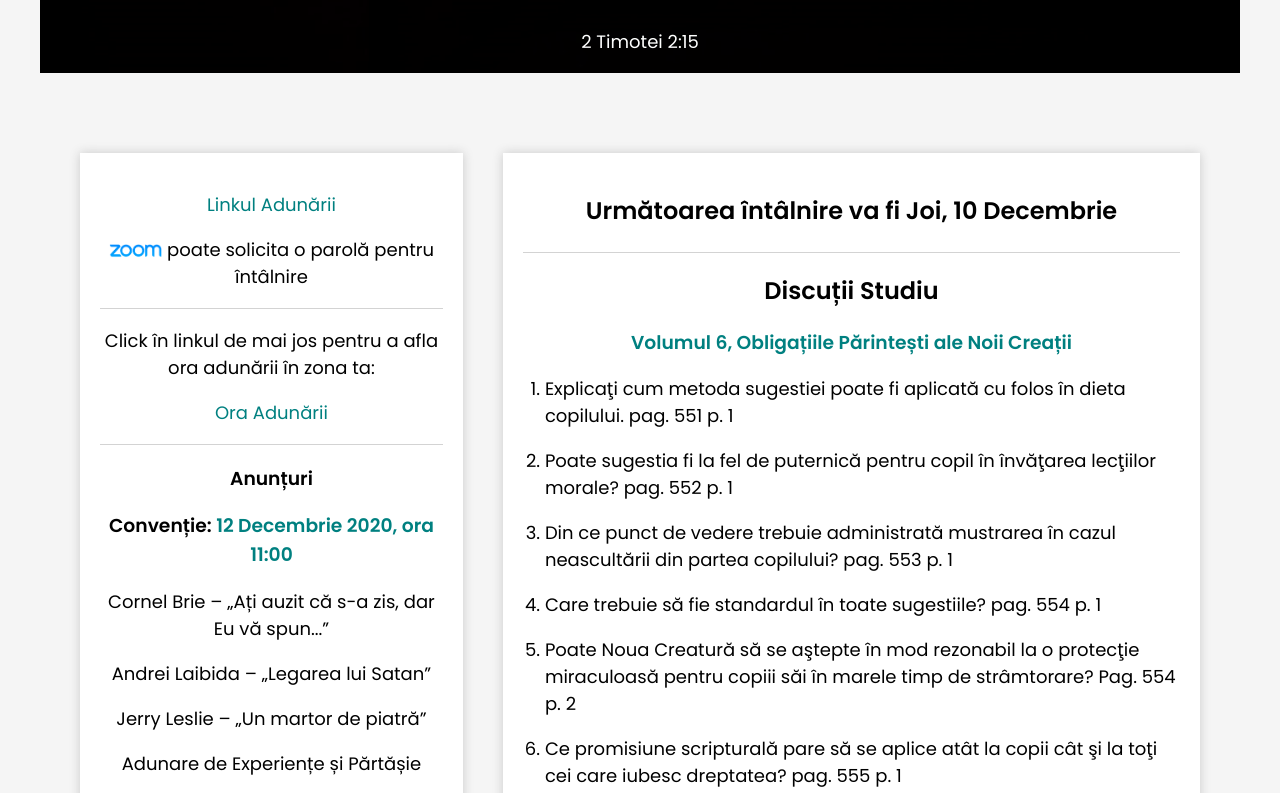
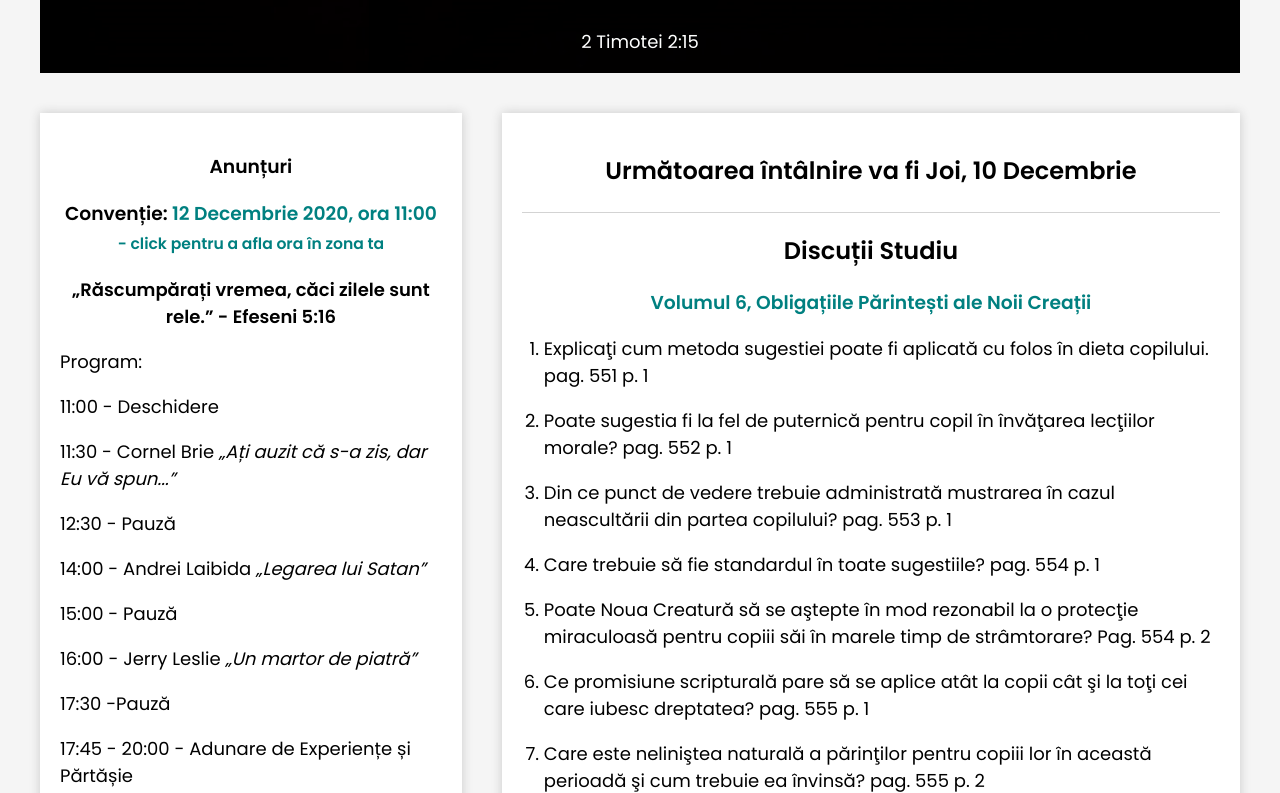
Before and after one commit to adunarea-tinerilor/stb-adt, a React (Create React App) app: page /#/ in a window 1280 px wide. Shown: the part 407-1200 px from the top of the page. Built offline with nearby package versions, Linux system fonts and the light colour scheme.

Commit message:
styles changes

```diff
--- a/src/App.js
+++ b/src/App.js
@@ -51,8 +51,18 @@ export default class App extends React.Component {
       ],
 
       // ANNOUNCEMENTS:
-      announcement: "<h3>Anunțuri</h3><h3>Convenție: <a href='https://www.timeanddate.com/worldclock/fixedtime.html?msg=Conven%C8%9Bie+12+Decembrie+2020&iso=20201212T11&p1=2210' rel='noopener noreferrer' target='_blank'>12 Decembrie 2020, ora 11:00</a></h3>" +
-        "<p>Cornel Brie – „Ați auzit că s-a zis, dar Eu vă spun...”</p><p>Andrei Laibida – „Legarea lui Satan”</p><p>Jerry Leslie – „Un martor de piatră”</p><p>Adunare de Experiențe și Părtășie</p>",
+      announcement: "<h3>Anunțuri</h3><h3>Convenție: <a href='https://www.timeanddate.com/worldclock/fixedtime.html?msg=Conven%C8%9Bie+12+Decembrie+2020&iso=20201212T11&p1=2210' rel='noopener noreferrer' target='_blank'>12 Decembrie 2020, ora 11:00 <small>- click pentru a afla ora în zona ta</small></a></h3>" +
+        "<p><strong>„Răscumpărați vremea, căci zilele sunt rele.” - Efeseni 5:16</strong></p>" +
+        "<div style='text-align: left'>" +
+        "<p>Program:</p>" +
+        "<p>11:00 - Deschidere</p>" +
+        "<p>11:30 - Cornel Brie <i>„Ați auzit că s-a zis, dar Eu vă spun...”</i></p>" +
+        "<p>12:30 - Pauză</p>" +
+        "<p>14:00 - Andrei Laibida <i>„Legarea lui Satan”</i></p>" +
+        "<p>15:00 - Pauză</p>" +
+        "<p>16:00 - Jerry Leslie <i>„Un martor de piatră”</i></p>" +
+        "<p>17:30 -Pauză</p>" +
+        "<p>17:45 - 20:00 - Adunare de Experiențe și Părtășie</p></div>",
 
       // note: "Adunare pentru Copii - Sâmbătă, 10 Octombrie - ",
       // noteLinkTxt: "vezi ora",
--- a/src/index.css
+++ b/src/index.css
@@ -1,5 +1,4 @@
 /* Global styles */
-/* Small Up */
 * {
   box-sizing: border-box;
 }
--- a/src/partials/Intro.js
+++ b/src/partials/Intro.js
@@ -2,61 +2,70 @@ import React from 'react';
 import styled from 'styled-components';
 
 //MEDIA
-import ZoomLogo from "../img/zoom-logo.png"
+// import ZoomLogo from "../img/zoom-logo.png"
 // import downloadFile from "file source"
 
 export default function Intro(props) {
 
   return (
     <IntroContainer>
+      <div>
+        <IntroCardContainer className="component">
+          {props.announcement && <div>
+            <div dangerouslySetInnerHTML={{__html: `${props.announcement}`}}></div>
+          </div>}
+        </IntroCardContainer>
         <IntroCardContainer className="component">
           <p><a href={props.zoomLink} rel="noopener noreferrer" target="_blank"> Linkul Adunării</a></p>
-        <LinkMeeting><img src={ZoomLogo} alt="Zoom Logo"/> poate solicita o parolă pentru întâlnire</LinkMeeting>
+          <LinkMeeting>Zoom poate solicita o parolă pentru întâlnire</LinkMeeting>
           <hr/>
           <p>Click în linkul de mai jos pentru a afla ora adunării în zona ta:</p>
-        <p><a href={props.meetingHour} rel="noopener noreferrer" target="_blank">Ora Adunării</a></p>
-
+          <p><a href={props.meetingHour} rel="noopener noreferrer" target="_blank">Ora Adunării de Joi</a></p>
           {props.note && <div>
             <hr/>
-          <InfoNote>{props.note} <a href={props.noteLink} rel="noopener noreferrer" target="_blank"> {props.noteLinkTxt}</a></InfoNote>
-        </div>}
-        {props.announcement && <div>
-          <hr/>
-          <div dangerouslySetInnerHTML={{ __html: `${props.announcement}` }}></div>
+            <InfoNote>{props.note}
+              <a href={props.noteLink}
+                 rel="noopener noreferrer"
+                 target="_blank">
+                {props.noteLinkTxt}
+              </a>
+            </InfoNote>
           </div>}
         </IntroCardContainer>
-
+      </div>
       <div>
         <IntroCardContainer className="component">
           <CardTitle>Următoarea întâlnire va fi {props.nextMeetingDate}</CardTitle>
           <h2>{props.nextMeetingSubject}</h2>
-          <DiscussedTitle><a href={props.nextDiscussedLink} rel="noopener noreferrer"
-                             target="_blank">{props.nextDiscussedLinkText}</a></DiscussedTitle>
+          <DiscussedTitle>
+            <a href={props.nextDiscussedLink}
+               rel="noopener noreferrer"
+               target="_blank">
+              {props.nextDiscussedLinkText}
+            </a>
+          </DiscussedTitle>
+
           <ol>
             {props.nextMeetingQuestions.map((subject, index) => {
               return <li key={index}><p>{subject}</p></li>
             })}
           </ol>
         </IntroCardContainer>
-
         {props.childrenMeeting && props.childrenMeeting.map((meeting, index) => {
           return (
             <IntroCardContainer key={index}>
               <h2>{meeting.title}</h2>
               <div dangerouslySetInnerHTML={{__html: `${meeting.subject}`}}></div>
-              {/*{meeting.downloadFileLabel && <a href={downloadFile} download>{meeting.downloadFileLabel}</a>}*/}
             </IntroCardContainer>
           )
         })}
       </div>
-
     </IntroContainer>
   );
 }
 
 // Styles
 const IntroContainer = styled.section`
-  padding: 20px;
   margin: 40px 0;
 
    & > div:first-child {
@@ -68,14 +77,12 @@ const IntroContainer = styled.section`
     }
 
   @media only screen and (min-width: 1080px) {
-    padding: 40px;
     display: flex;
     justify-content: space-between;
 
     & > div:first-child {
-      width: 38%;
+      width: 40%;
       margin: 0 40px 0 0;
-      text-align: center;
       align-self: flex-start;
     }
 
@@ -88,10 +95,6 @@ const IntroCardContainer = styled.div`
   box-shadow: 0px 0px 10px 0px #C9C9C9;
   padding: 20px;
   margin-bottom: 40px;
-
-  &:last-child {
-    margin-bottom: 0;
-  }
 
    @media only screen and (min-width: 1080px) {
     padding: 20px;
```
Lines whose indentation alone changed are shown as unchanged.
